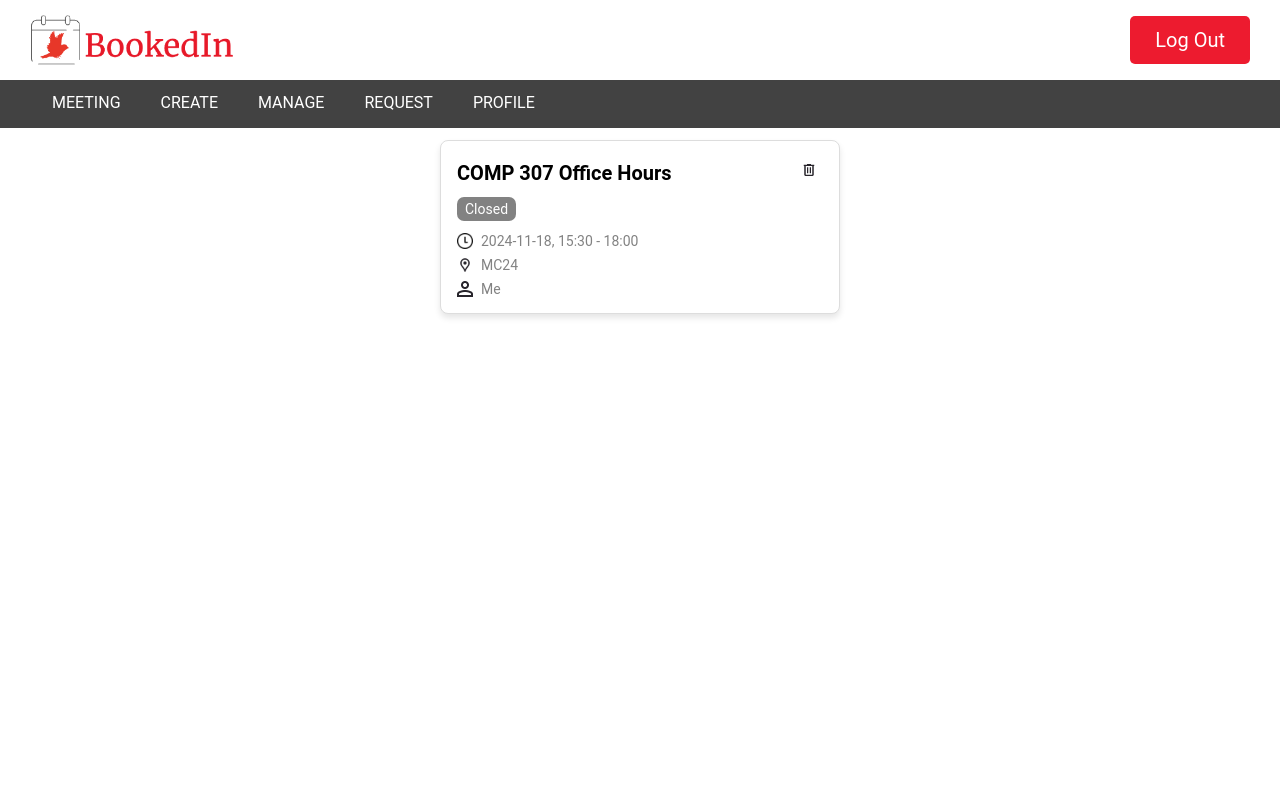
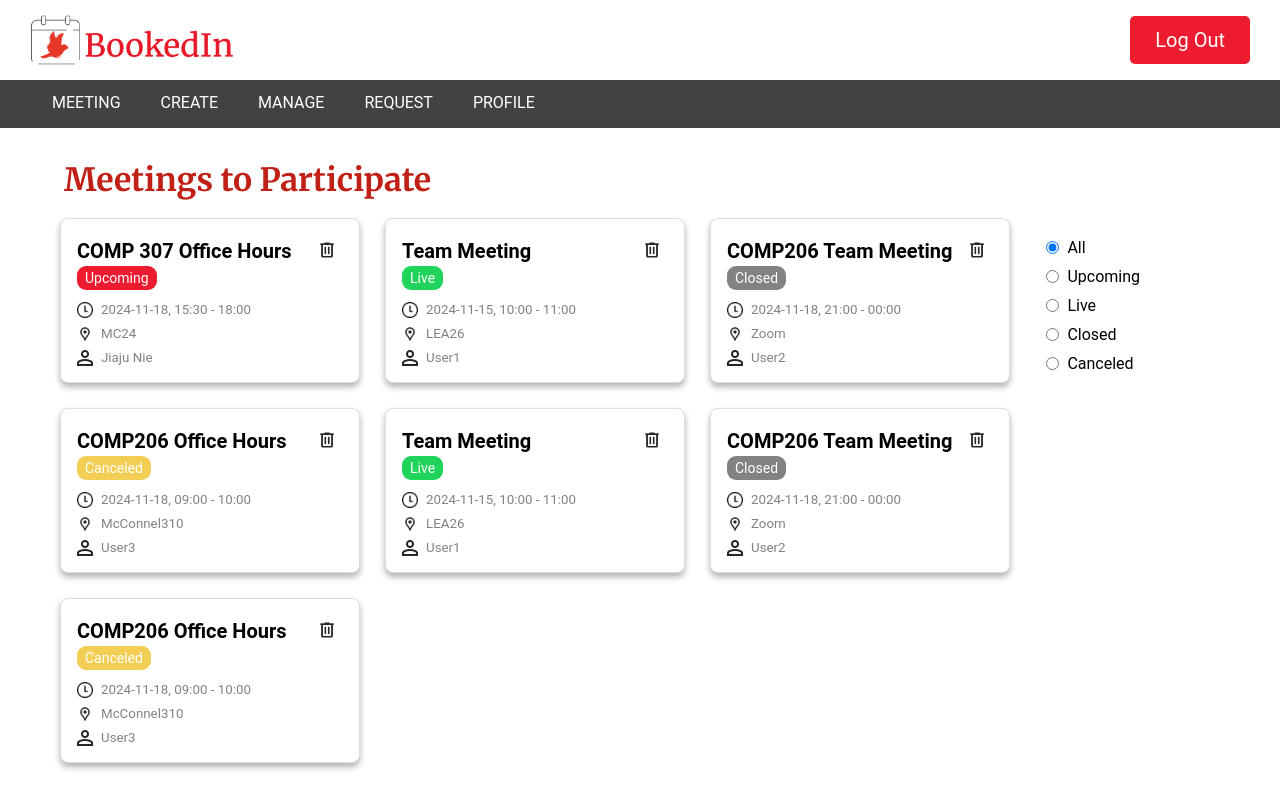
Before and after one commit to MichaelangJason/COMP307-Final-Project, a React (Create React App) app in the folder frontend/: page /user/1 in a window 1280 px wide. Built offline with nearby package versions, Linux system fonts and the light colour scheme.

Commit message:
Create general layout of Meeting - Private Page1

```diff
--- a/frontend/src/private-pages/Meetings.tsx
+++ b/frontend/src/private-pages/Meetings.tsx
@@ -1,18 +1,158 @@
-import MeetingCard from "../components/meetings/MeetingCard";
+import React, { useState, useEffect } from "react";
+import MeetingCard from "../components/MeetingCard";
+import "../styles/Meetings.scss";
 
-const Create = () => {
+interface Card {
+  title: string;
+  status: string;
+  dateTime: string;
+  location: string;
+  person: string;
+}
+
+const Meetings = () => {
+  const [cards, setCards] = useState<Card[]>([]);
+  const [filter, setFilter] = useState("All");
+
+  useEffect(() => {
+    const fetchData = async () => {
+      //const response = await fetch("http://localhost:5000/api/cards"); //is the URL the frontend sends the request; it refers to an API route on the backend server that provides data about meeting cards
+      // const data = await response.json();
+
+      // dummy example
+      const data: Card[] = [
+        {
+          title: "COMP 307 Office Hours",
+          status: "Upcoming",
+          dateTime: "2024-11-18, 15:30 - 18:00",
+          location: "MC24",
+          person: "Jiaju Nie",
+        },
+        {
+          title: "Team Meeting",
+          status: "Live",
+          dateTime: "2024-11-15, 10:00 - 11:00",
+          location: "LEA26",
+          person: "User1",
+        },
+        {
+          title: "COMP206 Team Meeting",
+          status: "Closed",
+          dateTime: "2024-11-18, 21:00 - 00:00",
+          location: "Zoom",
+          person: "User2",
+        },
+        {
+          title: "COMP206 Office Hours",
+          status: "Canceled",
+          dateTime: "2024-11-18, 09:00 - 10:00",
+          location: "McConnel310",
+          person: "User3",
+        },
+        {
+          title: "Team Meeting",
+          status: "Live",
+          dateTime: "2024-11-15, 10:00 - 11:00",
+          location: "LEA26",
+          person: "User1",
+        },
+        {
+          title: "COMP206 Team Meeting",
+          status: "Closed",
+          dateTime: "2024-11-18, 21:00 - 00:00",
+          location: "Zoom",
+          person: "User2",
+        },
+        {
+          title: "COMP206 Office Hours",
+          status: "Canceled",
+          dateTime: "2024-11-18, 09:00 - 10:00",
+          location: "McConnel310",
+          person: "User3",
+        },
+      ];
+      setCards(data);
+    };
+
+    fetchData();
+  }, []);
+
+  const filteredCards = cards.filter((card) => {
+    if (filter === "All") return true;
+    return card.status === filter;
+  });
+
   return (
     <>
-      <MeetingCard
-        title="COMP 307 Office Hours"
-        status="Closed"
-        dateTime="2024-11-18, 15:30 - 18:00"
-        location="MC24"
-        person="Me"
-      ></MeetingCard>
-      <div></div>
+      <h1>Meetings to Participate</h1>
+      <div className="meetings-page">
+        <div className="card-list">
+          {filteredCards.map((card, index) => (
+            <MeetingCard
+              key={index}
+              title={card.title}
+              status={card.status}
+              dateTime={card.dateTime}
+              location={card.location}
+              person={card.person}
+            />
+          ))}
+        </div>
+        <div className="filter-options">
+          <label>
+            <input
+              type="radio"
+              name="filter"
+              value="All"
+              checked={filter === "All"}
+              onChange={() => setFilter("All")}
+            />
+            All
+          </label>
+          <label>
+            <input
+              type="radio"
+              name="filter"
+              value="Upcoming"
+              checked={filter === "Upcoming"}
+              onChange={() => setFilter("Upcoming")}
+            />
+            Upcoming
+          </label>
+          <label>
+            <input
+              type="radio"
+              name="filter"
+              value="Live"
+              checked={filter === "Live"}
+              onChange={() => setFilter("Live")}
+            />
+            Live
+          </label>
+          <label>
+            <input
+              type="radio"
+              name="filter"
+              value="Closed"
+              checked={filter === "Closed"}
+              onChange={() => setFilter("Closed")}
+            />
+            Closed
+          </label>
+          <label>
+            <input
+              type="radio"
+              name="filter"
+              value="Canceled"
+              checked={filter === "Canceled"}
+              onChange={() => setFilter("Canceled")}
+            />
+            Canceled
+          </label>
+        </div>
+      </div>
     </>
   );
 };
 
-export default Create;
+export default Meetings;
--- a/frontend/src/styles/MeetingCard.scss
+++ b/frontend/src/styles/MeetingCard.scss
@@ -1,37 +1,42 @@
 @use "../themes/colors";
 
 .meetingCard {
-  background-color: #fff;
+  background-color: colors.$white;
   border: 1px solid #ddd;
   border-radius: 8px;
   padding: 16px;
-  box-shadow: 0 4px 6px rgba(0, 0, 0, 0.1);
+  box-shadow: 0 4px 6px rgba(0, 0, 0, 0.3);
   display: flex;
   flex-direction: column;
   gap: 12px;
 
-  // Default size
-  width: 100%; //Relative to the width of the container
-  max-width: 400px; // Max width for larger screen size
-  margin: 12px auto;
+  // Fixed width for each card
+  width: 300px;
 
-  //For smaller screen size
-  @media (width < 750px) {
-    max-width: 90%;
+  // Prevent shrinking & growing for each card
+  flex-shrink: 0;
+  flex-grow: 0;
+
+  &:hover {
+    // Slight lift effect & increase shade on hover
+    transform: translateY(-5px);
+    box-shadow: 0 6px 12px rgba(0, 0, 0, 0.45);
   }
+
+  @media (width < 1000px) {
+    // Adjust width for smaller screens
+    width: 90%;
   }
 
   .card-title {
     display: flex;
     justify-content: space-between;
-  align-items: center;
+    padding-top: 4px;
 
     h2 {
       margin: 0;
-    font-size: 20px;
+      font-size: 1.25rem;
       font-weight: bold;
-    padding-top: 4px;
-    border-radius: 4px;
     }
     button {
       background: none;
@@ -39,16 +44,17 @@
       cursor: pointer;
 
       img {
-      width: 16px;
-      height: 16px;
+        width: 20px;
+        height: 20px;
       }
     }
   }
 
   .card-status {
+    margin-top: -10px;
     font-size: 14px;
     padding: 4px 8px;
-  border-radius: 7px;
+    border-radius: 9px;
     width: fit-content;
     color: colors.$white;
 
@@ -63,6 +69,10 @@
     &.closed {
       background-color: colors.$mediumGray;
     }
+
+    &.canceled {
+      background-color: colors.$yellow;
+    }
   }
 
   .card-description {
@@ -73,7 +83,7 @@
     .card-info {
       display: flex;
       align-items: center;
-    font-size: 14px;
+      font-size: smaller;
       color: colors.$mediumGray;
 
       img {
@@ -83,3 +93,4 @@
       }
     }
   }
+}
--- /dev/null
+++ b/frontend/src/styles/Meetings.scss
@@ -0,0 +1,79 @@
+@use "../themes/colors";
+@use "../themes/fonts.scss";
+
+h1 {
+  margin-left: 4rem;
+  margin-top: 2rem;
+  margin-bottom: -0.15rem;
+  font-family: fonts.$title;
+  color: colors.$darkRed;
+
+  @media (width < 800px) {
+    margin-left: 2rem;
+    margin-top: 1rem;
+    margin-bottom: -0.25rem;
+  }
+}
+
+.meetings-page {
+  display: flex;
+  justify-content: space-between;
+  padding: 20px;
+
+  // Space between the cards and the filter
+  gap: 10px;
+
+  .card-list {
+    margin-left: 40px;
+    display: flex;
+    flex-wrap: wrap; // Allows cards to wrap to the next row
+    gap: 25px; // Space between cards
+    justify-content: flex-start; // Align cards to the left
+    align-items: flex-start; // Align items at the start of the row
+
+    // Adjust gap between cards for smaller screens
+    @media (width < 1124px) {
+      gap: 15px;
+    }
+    @media (width < 800px) {
+      gap: 10px;
+      margin-left: 20px;
+    }
+
+    @media (width < 650px) {
+      margin-left: 10px;
+      gap: 5px;
+    }
+  }
+
+  .filter-options {
+    display: flex;
+    flex-direction: column;
+    gap: 10px; // Space between filter options
+    padding: 20px;
+    margin-right: 100px;
+    max-width: 300px;
+
+    /* Border for testing purposes */
+    // border: 1px solid #ddd;
+    // border-radius: 8px;
+    // background-color: #f9f9f9;
+
+    label {
+      display: flex;
+      align-items: center;
+      gap: 8px;
+
+      input[type="radio"] {
+        margin: 0;
+      }
+    }
+
+    // Narrower filter for smaller screens
+    @media (max-width: 650px) {
+      max-width: 150px;
+      padding: 20px;
+      margin-right: 20px;
+    }
+  }
+}
--- a/frontend/src/themes/colors.scss
+++ b/frontend/src/themes/colors.scss
@@ -6,3 +6,4 @@ $silverGray: #d9d9d9;
 $mediumGray: #828282;
 $darkGray: #424242;
 $green: #1fd35b;
+$yellow: #f3ce55;
```
Also changed, not shown: frontend/src/components/MeetingCard.tsx (renamed from frontend/src/components/meetings/MeetingCard.tsx, +5 -5 lines). Lines whose indentation alone changed are shown as unchanged.
